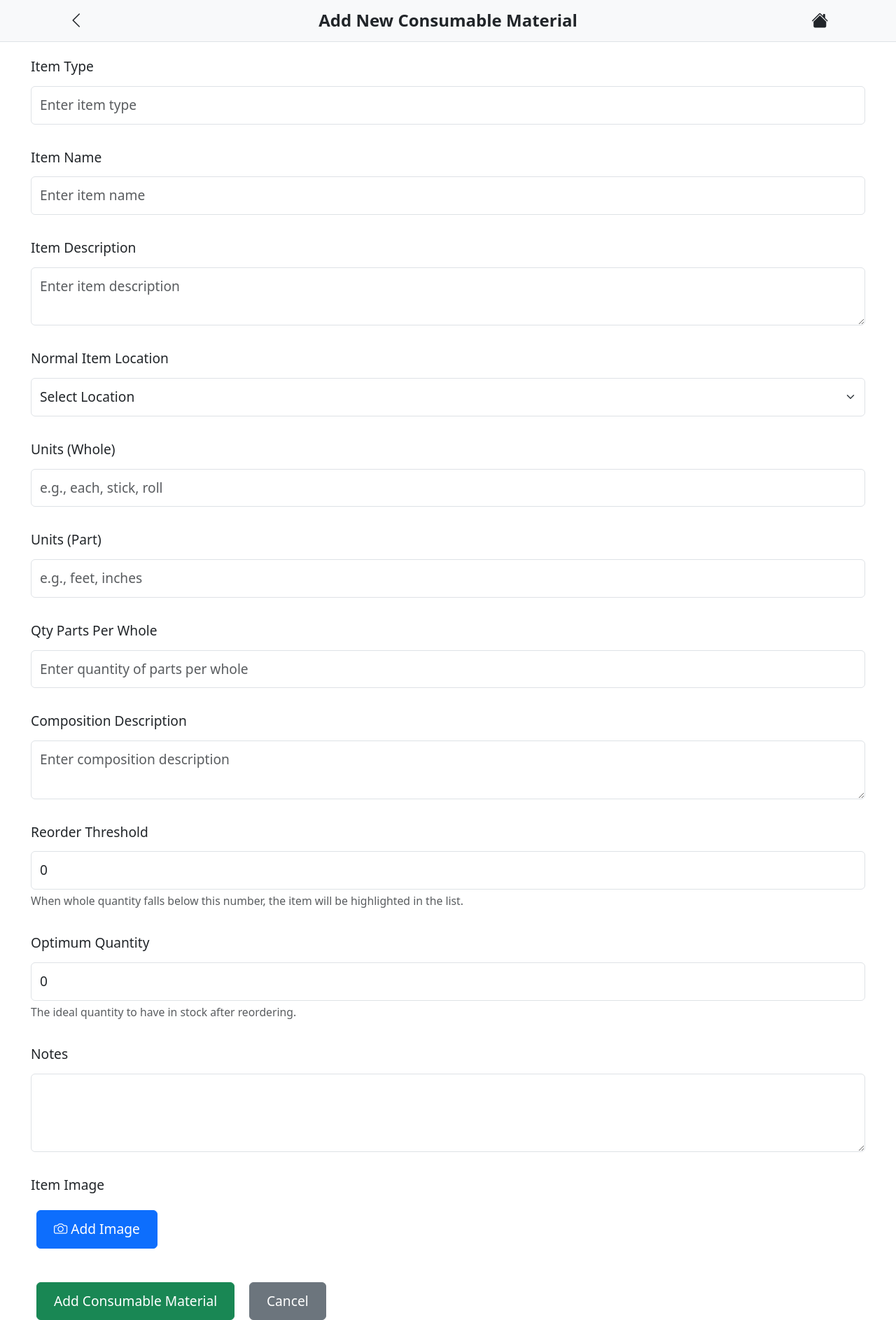
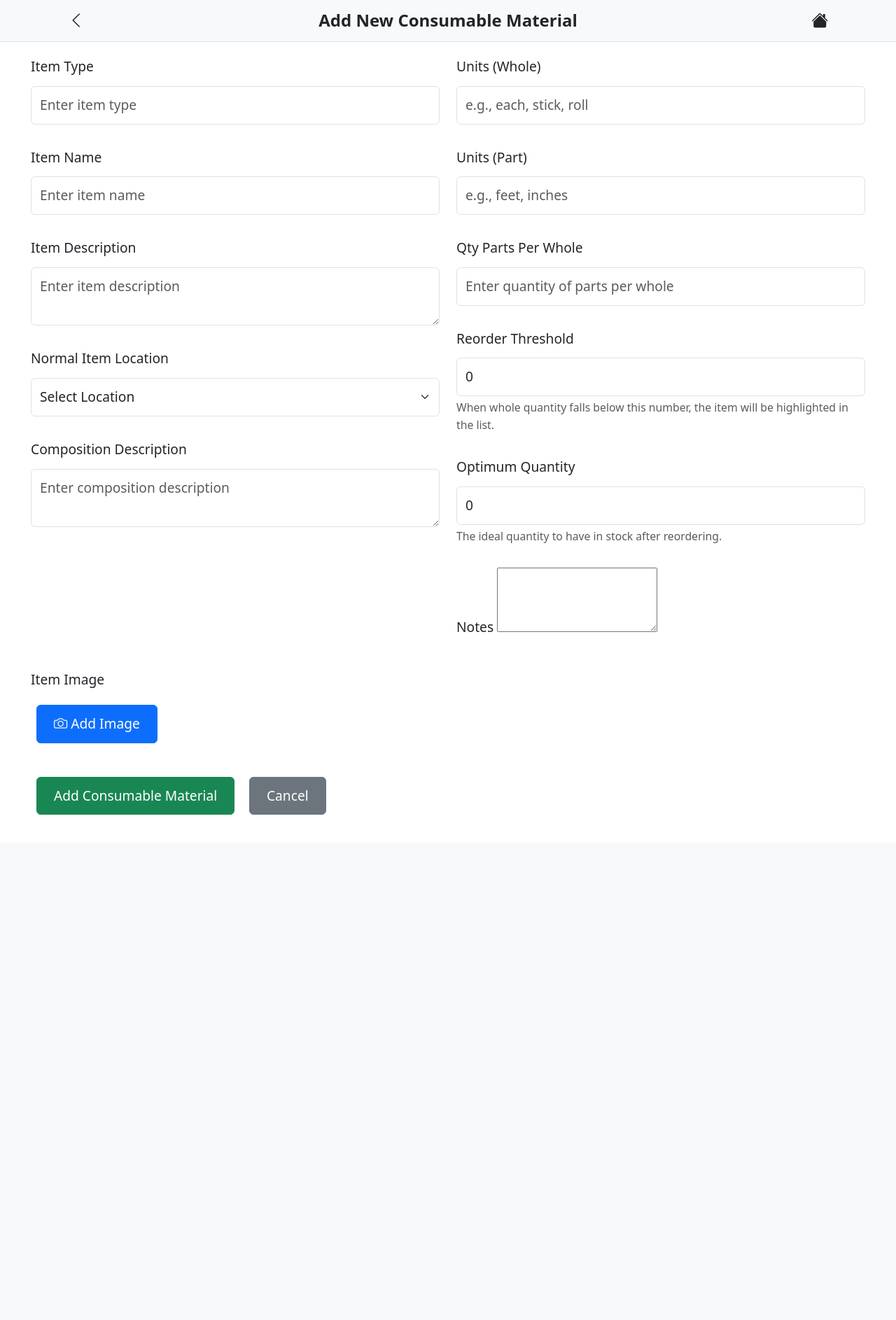
Before and after one commit to jnui/inventory-management-system, a PHP site: page /consumable_entry.php in a window 1280 px wide. Shown: the top 1886 px of the page at 70% size. After the commit the page ends 1164 px from the top, so only its background shows below. Run offline with PHP 8.4, Linux system fonts and the light colour scheme; data comes from the database, SQL or seed files in the repository.

Commit message:
"fix:restore_consumable_layout"

```diff
--- a/consumable_entry.php
+++ b/consumable_entry.php
@@ -161,6 +161,8 @@ try {
         <?php if ($editMode): ?>
             <input type="hidden" name="id" value="<?= htmlspecialchars($consumable['id'] ?? '') ?>">
         <?php endif; ?>
+        <div class="row">
+            <div class="col-md-6">
                 <div class="mb-3">
                     <label for="item_type" class="form-label">Item Type</label>
                     <input type="text" name="item_type" id="item_type" class="form-control" placeholder="Enter item type" required value="<?= htmlspecialchars($consumable['item_type'] ?? '') ?>">
@@ -185,6 +187,12 @@ try {
                     </select>
                 </div>
                 <div class="mb-3">
+                    <label for="composition_description" class="form-label">Composition Description</label>
+                    <textarea name="composition_description" id="composition_description" class="form-control" placeholder="Enter composition description"><?= htmlspecialchars($consumable['composition_description'] ?? '') ?></textarea>
+                </div>
+            </div>
+            <div class="col-md-6">
+                <div class="mb-3">
                     <label for="item_units_whole" class="form-label">Units (Whole)</label>
                     <input type="text" name="item_units_whole" id="item_units_whole" class="form-control" placeholder="e.g., each, stick, roll" value="<?= htmlspecialchars($consumable['item_units_whole'] ?? '') ?>">
                 </div>
@@ -195,10 +203,6 @@ try {
                 <div class="mb-3">
                     <label for="qty_parts_per_whole" class="form-label">Qty Parts Per Whole</label>
                     <input type="number" name="qty_parts_per_whole" id="qty_parts_per_whole" class="form-control" placeholder="Enter quantity of parts per whole" value="<?= htmlspecialchars($consumable['qty_parts_per_whole'] ?? '') ?>">
-        </div>
-        <div class="mb-3">
-            <label for="composition_description" class="form-label">Composition Description</label>
-            <textarea name="composition_description" id="composition_description" class="form-control" placeholder="Enter composition description"><?= htmlspecialchars($consumable['composition_description'] ?? '') ?></textarea>
                 </div>
                 <div class="mb-3">
                     <label for="reorder_threshold" class="form-label">Reorder Threshold</label>
@@ -212,7 +216,9 @@ try {
                 </div>
                 <div class="mb-3">
                     <label for="item_notes" class="form-label">Notes</label>
-            <textarea class="form-control" name="item_notes" id="item_notes" rows="3"><?= htmlspecialchars($consumable['item_notes'] ?? '') ?></textarea>
+                    <textarea class="form-.form-control" name="item_notes" id="item_notes" rows="3"><?= htmlspecialchars($consumable['item_notes'] ?? '') ?></textarea>
+                </div>
+            </div>
         </div>
 
         <!-- Image Upload Section -->
```
Lines whose indentation alone changed are shown as unchanged.
